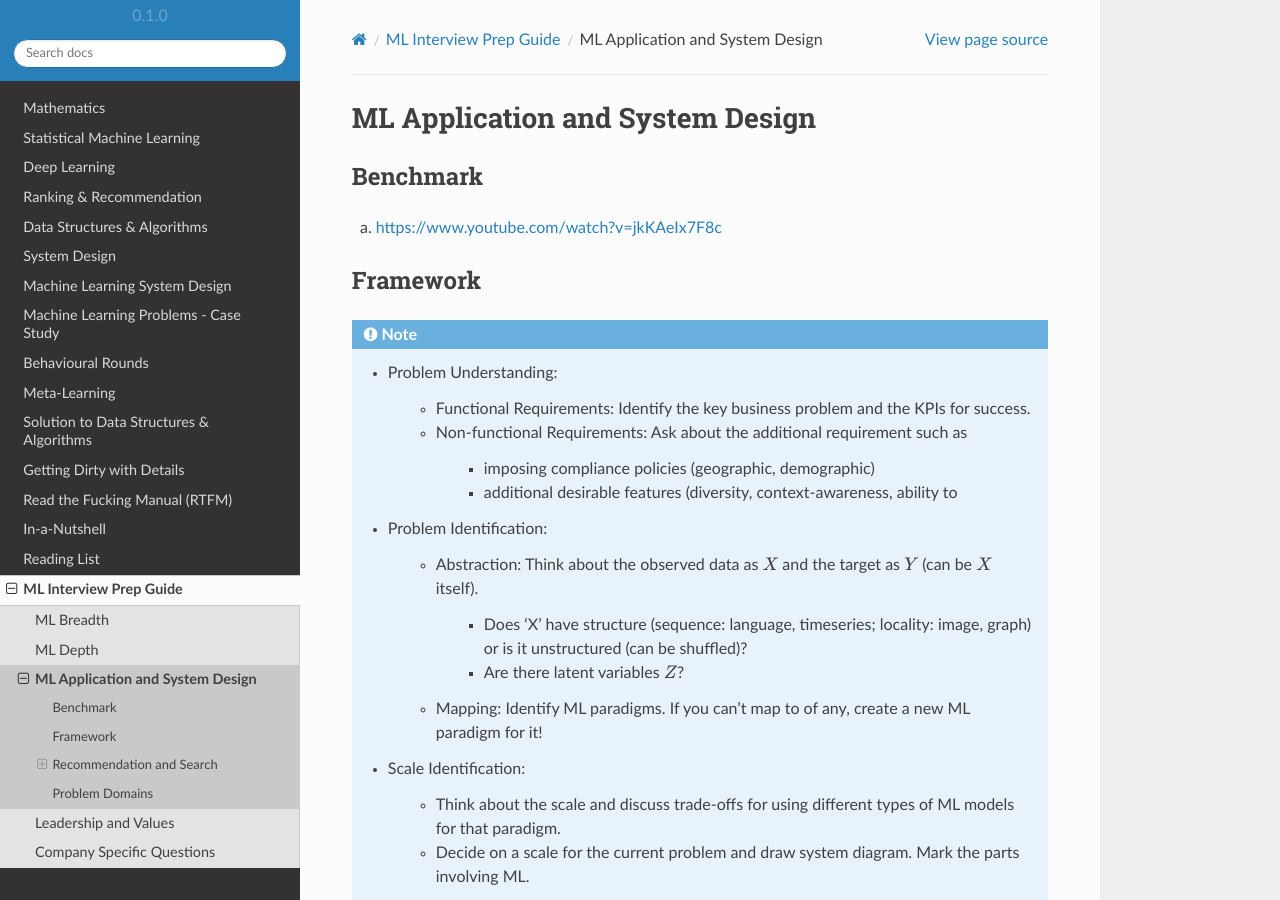
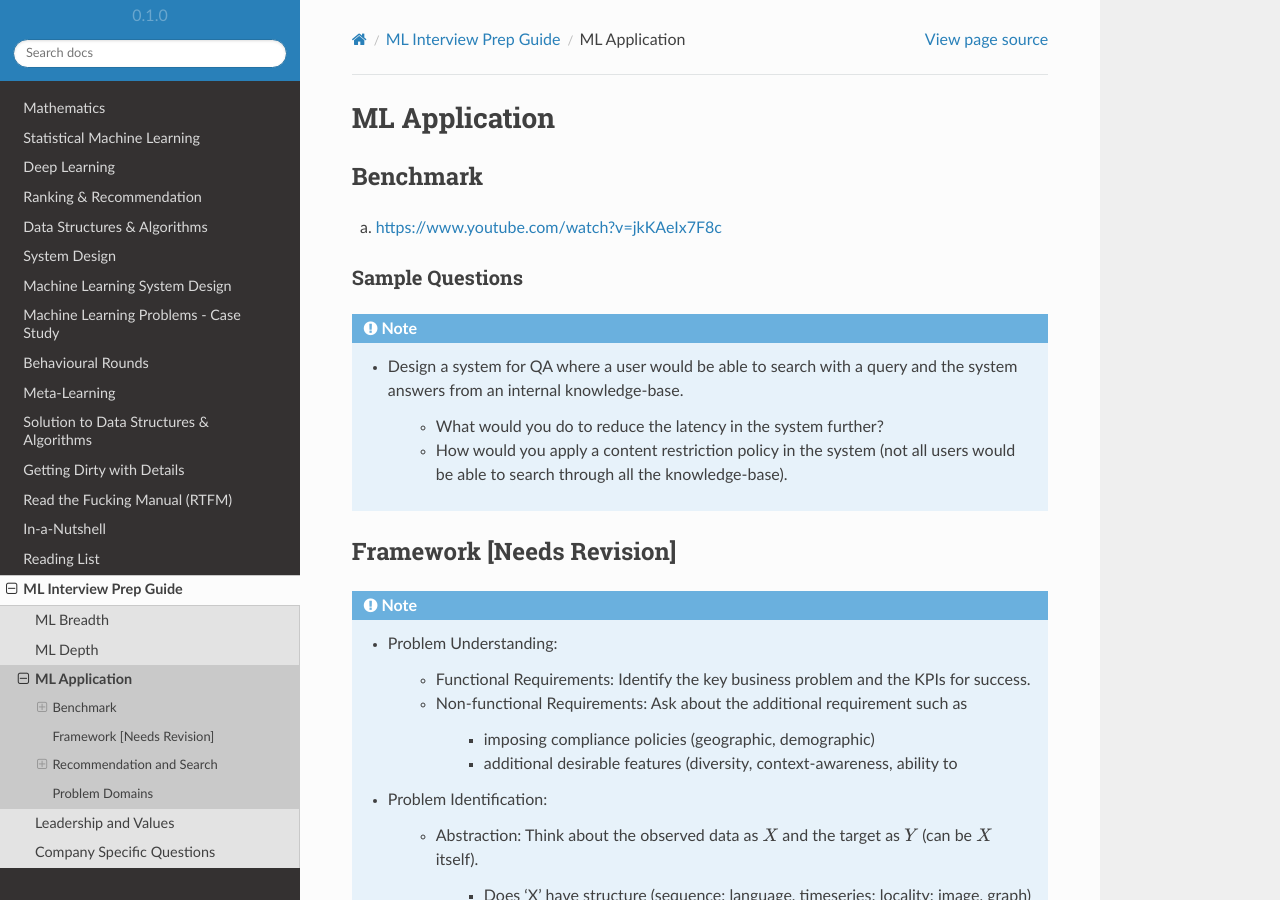
Before and after one commit to uselesstechjunks/leetcode, a Sphinx documentation site: the page built from docs/source/interviews/design.rst, in a window 1280 px wide and 900 px high. Built offline with Sphinx 7.4.7 and the Read the Docs theme 2.0.0, drawn with Linux system fonts in a browser that asks for light colours.

Commit message:
Update design.rst (#182)

```diff
--- a/docs/source/interviews/design.rst
+++ b/docs/source/interviews/design.rst
@@ -1,13 +1,21 @@
-#######################################################################
-ML Application and System Design
-#######################################################################
+################################################################################
+ML Application
+################################################################################
 ********************************************************************************
 Benchmark
 ********************************************************************************
 (a) https://www.youtube.com/watch?v=jkKAeIx7F8c
 
+Sample Questions
+================================================================================
+.. note::
+	* Design a system for QA where a user would be able to search with a query and the system answers from an internal knowledge-base.
+
+		* What would you do to reduce the latency in the system further?
+		* How would you apply a content restriction policy in the system (not all users would be able to search through all the knowledge-base).
+
 ********************************************************************************
-Framework
+Framework [Needs Revision]
 ********************************************************************************
 .. note::
 	* Problem Understanding:
```
